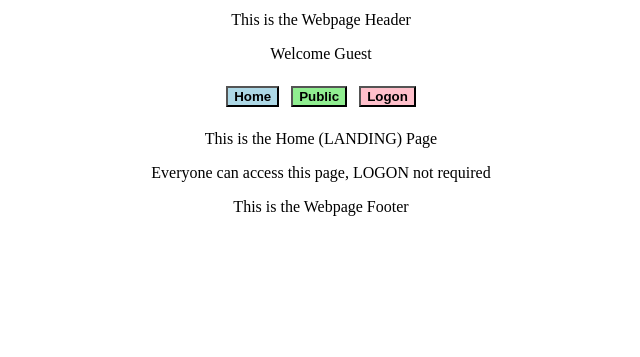
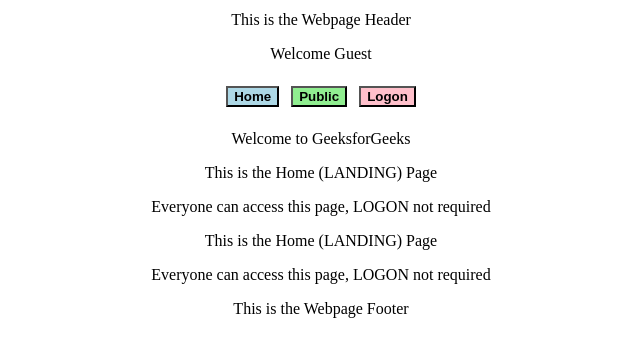
Before and after one commit to Krrishman/FSC_club, a PHP site: page / in a window 1280 px wide. Shown: the top 357 px of the page, without its empty margins (319-959 px from the left). Run offline with PHP 8.4, Linux system fonts and the light colour scheme.

Commit message:
come test

```diff
--- a/home.php
+++ b/home.php
@@ -3,6 +3,12 @@
 <head>
 <title>Page Title</title>
 </head>
+<?
+$name = "GeeksforGeeks";
+echo "Welcome to {$name}";
+	echo "<p>This is the Home (LANDING) Page
+		  <p>Everyone can access this page, LOGON not required";
+		  ?>
 <body>
 
 <?php
--- a/index.php
+++ b/index.php
@@ -1,3 +1,7 @@
+
+
+
+
 <?php
 // home.php - Home Page
 // Written by:  Prof. Kaplan, November 2021
@@ -6,6 +10,10 @@
 	include('session.php');
 	include('header.php');
 	include('menubar.php');
+	$name = "GeeksforGeeks";
+echo "Welcome to {$name}";
+	echo "<p>This is the Home (LANDING) Page
+		  <p>Everyone can access this page, LOGON not required";
 	echo "<p>This is the Home (LANDING) Page
 		  <p>Everyone can access this page, LOGON not required";
 	include('footer.php');
```
